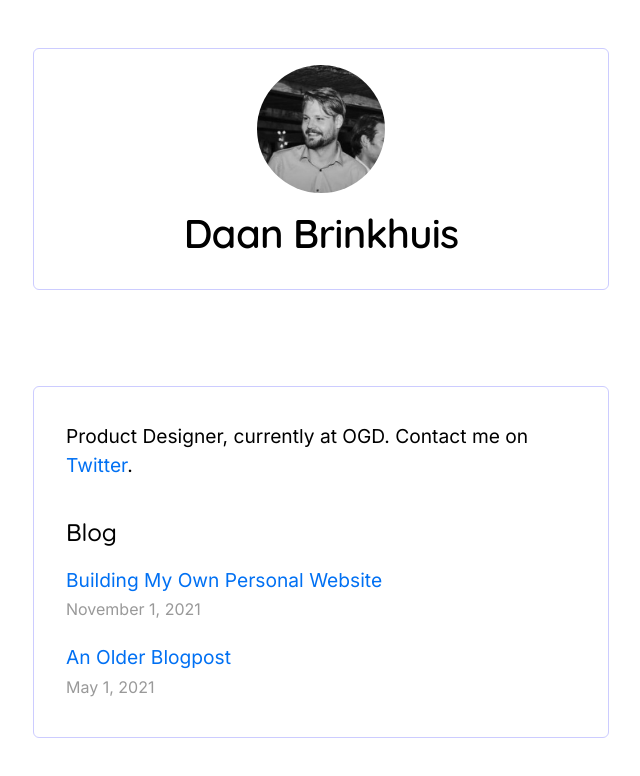
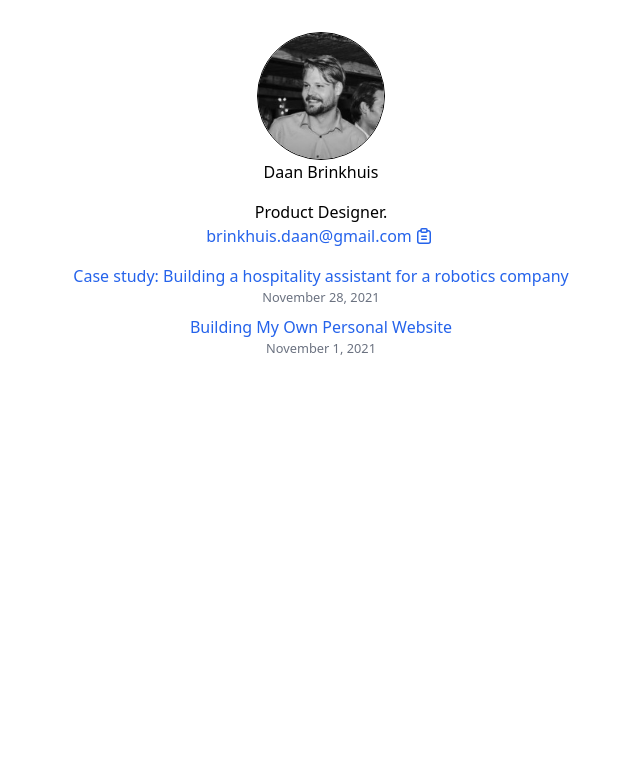
Before and after one commit to Daabri/personal-website, a Next.js app: page / in a window 1280 px wide. Shown: the top 776 px of the page, without its empty margins (319-959 px from the left). Built offline with nearby package versions, Linux system fonts and the light colour scheme.

Commit message:
Implement TailwindCSS

```diff
--- a/components/layout.js
+++ b/components/layout.js
@@ -1,6 +1,4 @@
 import Head from 'next/head'
-import styles from './layout.module.css'
-import utilStyles from '../styles/utils.module.css'
 import Link from 'next/link'
 
 const name = 'Daan Brinkhuis'
@@ -8,8 +6,9 @@ export const siteTitle = 'Daan Brinkhuis'
 
 export default function Layout({ children, home }) {
 	return (
-		<>
-			<div className={styles.container}>
+		<div className="my-8 w-full flex flex-col gap-4 items-center">
+			{/* Header */}
+			<div className="w-1/2 max-w-xl">
 				<Head>
 					<link rel="icon" href="/favicon.ico" />
 					<meta
@@ -25,15 +24,10 @@ export default function Layout({ children, home }) {
 					<meta name="og:title" content={siteTitle} />
 					<meta name="twitter:card" content="summary_large_image" />
 				</Head>
-				<header className={styles.header}>
+				<header className="flex flex-col items-center">
 					{home ? (
-						<>
-							<img
-								src="/images/profile.jpg"
-								className={`${styles.headerHomeImage} ${utilStyles.borderCircle}`}
-								alt={name}
-							/>
-							<h1 className={utilStyles.heading2Xl}>{name}</h1>
+						<><img src="/images/profile.jpg" className="w-32 h-32 rounded-full border border-black" alt={name} />
+							<h1>{name}</h1>
 						</>
 					) : (
 						<>
@@ -41,30 +35,32 @@ export default function Layout({ children, home }) {
 								<a>
 									<img
 										src="/images/profile.jpg"
-										className={`${styles.headerImage} ${utilStyles.borderCircle}`}
+										className="w-32 h-32 rounded-full border border-black"
 										alt={name}
 									/>
 								</a>
 							</Link>
-							<h2 className={utilStyles.headingLg}>
+							<h2>
 								<Link href="/">
-									<a className={utilStyles.colorInherit}>{name}</a>
+									<a>{name}</a>
 								</Link>
 							</h2>
 						</>
 					)}
 				</header>
 			</div>
-			<div className={styles.container}>
-				<main>{children}</main>
+
+			{/* Content */}
+			<div className="w-1/2 max-w-xl">
+				<main className="flex flex-col gap-4">{children}</main>
 				{!home && (
-					<div className={styles.backToHome}>
+					<div className="ml-12 text-blue-600 hover:text-blue-500">
 						<Link href="/">
 							<a>← Back to home</a>
 						</Link>
 					</div>
 				)}
 			</div>
-		</>
+		</div>
 	)
 }
--- a/components/layout.module.css
+++ /dev/null
@@ -1,27 +0,0 @@
-.container {
-	max-width: 36rem;
-	padding: 1rem 2rem;
-	margin: 3rem auto 6rem;
-	border: 1px solid rgb(204,204,255);
-	border-radius: 6px;
-}
-
-.header {
-	display: flex;
-	flex-direction: column;
-	align-items: center;
-}
-
-.headerImage {
-	width: 6rem;
-	height: 6rem;
-}
-
-.headerHomeImage {
-	width: 8rem;
-	height: 8rem;
-}
-
-.backToHome {
-	margin: 3rem 0 0;
-}
--- a/pages/_app.js
+++ b/pages/_app.js
@@ -1,4 +1,4 @@
-import '../styles/global.css'
+import '../styles/global.css';
 
 export default function App({ Component, pageProps }) {
 	return <Component {...pageProps} />
--- a/pages/index.js
+++ b/pages/index.js
@@ -2,7 +2,7 @@ import Head from 'next/head'
 import Link from 'next/link'
 import Layout, { siteTitle } from '../components/layout'
 import Date from '../components/date'
-import utilStyles from '../styles/utils.module.css'
+// import utilStyles from '../styles/utils.module.css'
 
 import { getSortedPostsData } from '../lib/posts'
 
@@ -15,27 +15,38 @@ export async function getStaticProps() {
   }
 }
 
+export function ClipboardIcon({ color }) {
+  return (
+    <svg className="stroke-current" width="24" height="24" viewBox="0 0 24 24" fill="none" xmlns="http://www.w3.org/2000/svg">
+      <path d="M9 6.75H7.75C6.64543 6.75 5.75 7.64543 5.75 8.75V17.25C5.75 18.3546 6.64543 19.25 7.75 19.25H16.25C17.3546 19.25 18.25 18.3546 18.25 17.25V8.75C18.25 7.64543 17.3546 6.75 16.25 6.75H15" stroke={color} strokeWidth="1.5" strokeLinecap="round" strokeLinejoin="round" />
+      <path d="M14 8.25H10C9.44772 8.25 9 7.80228 9 7.25V5.75C9 5.19772 9.44772 4.75 10 4.75H14C14.5523 4.75 15 5.19772 15 5.75V7.25C15 7.80228 14.5523 8.25 14 8.25Z" stroke={color} strokeWidth="1.5" strokeLinecap="round" strokeLinejoin="round" />
+      <path d="M9.75 12.25H14.25" stroke={color} strokeWidth="1.5" strokeLinecap="round" strokeLinejoin="round" />
+      <path d="M9.75 15.25H14.25" stroke={color} strokeWidth="1.5" strokeLinecap="round" strokeLinejoin="round" />
+    </svg>
+  )
+}
+
 export default function Home({ allPostsData }) {
   return (
     <Layout home>
       <Head>
         <title>{siteTitle}</title>
       </Head>
-      <section className={utilStyles.headingMd}>
-        <p>
-          Product Designer, currently at OGD. Contact me on <a href="https://twitter.com/daabri">Twitter</a>.
+
+      <section>
+        <p className="flex flex-col justify-center items-center w-full">
+          Product Designer. <span className="flex cursor-pointer text-blue-600 hover:text-blue-500" onClick={() => { navigator.clipboard.writeText("brinkhuis.daan@gmail.com") }}>brinkhuis.daan@gmail.com<ClipboardIcon /></span>
         </p>
       </section>
-      <section className={`${utilStyles.headingMd} ${utilStyles.padding1px}`}>
-        <h2 className={utilStyles.headingLg}>Blog</h2>
-        <ul className={utilStyles.list}>
+
+      <section>
+        <ul className="flex flex-col gap-2">
           {allPostsData.map(({ id, date, title }) => (
-            <li className={utilStyles.listItem} key={id}>
+            <li className="flex flex-col items-center text-blue-600" key={id}>
               <Link href={`/posts/${id}`}>
                 <a>{title}</a>
               </Link>
-              <br />
-              <small className={utilStyles.lightText}>
+              <small className="text-gray-500 font-medium">
                 <Date dateString={date} />
               </small>
             </li>
--- a/pages/posts/[id].js
+++ b/pages/posts/[id].js
@@ -2,7 +2,6 @@ import Head from 'next/head'
 import { getAllPostIds, getPostData } from '../../lib/posts'
 import Layout from '../../components/layout'
 import Date from '../../components/date'
-import utilStyles from '../../styles/utils.module.css'
 
 export async function getStaticProps({ params }) {
 	const postData = await getPostData(params.id)
@@ -28,8 +27,8 @@ export default function Post({ postData }) {
 				<title>{postData.title}</title>
 			</Head>
 			<article>
-				<h1 className={utilStyles.headingXl}>{postData.title}</h1>
-				<div className={utilStyles.lightText}>
+				<h1>{postData.title}</h1>
+				<div>
 					<Date dateString={postData.date} />
 				</div>
 				<div dangerouslySetInnerHTML={{ __html: postData.contentHtml }} />
--- /dev/null
+++ b/postcss.config.js
@@ -0,0 +1,6 @@
+module.exports = {
+  plugins: {
+    tailwindcss: {},
+    autoprefixer: {},
+  },
+}
--- a/posts/an-older-blogpost.md
+++ /dev/null
@@ -1,6 +0,0 @@
----
-title: 'An Older Blogpost'
-date: '2021-05-01'
----
-
-Something I did a long time ago.
--- /dev/null
+++ b/posts/case-study-festo.md
@@ -0,0 +1,6 @@
+---
+title: 'Case study: Building a hospitality assistant for a robotics company'
+date: '2021-11-28'
+---
+
+Something I did a long time ago.
--- a/styles/global.css
+++ b/styles/global.css
@@ -1,39 +1,4 @@
-@import url("https://fonts.googleapis.com/css2?family=Quicksand:wght@300..700&display=swap");
-@import url("https://fonts.googleapis.com/css2?family=Inter:wght@100..900&display=swap");
-
-html,
-body {
-	padding: 0;
-	margin: 0;
-	font-family: Inter, sans-serif;
-	line-height: 1.6;
-	font-size: 16px;
-}
-
-* {
-	box-sizing: border-box;
-}
-
-h1,
-h2,
-h3,
-h4,
-h5,
-h6 {
-	font-family: Quicksand, sans-serif;
-	font-weight: 500;
-}
-
-a {
-	color: #0070f3;
-	text-decoration: none;
-}
-
-a:hover {
-	text-decoration: underline;
-}
-
-img {
-	max-width: 100%;
-	display: block;
-}
+/* ./styles/globals.css */
+@tailwind base;
+@tailwind components;
+@tailwind utilities;
--- a/styles/utils.module.css
+++ /dev/null
@@ -1,52 +0,0 @@
-.heading2Xl {
-	font-size: 2.5rem;
-	line-height: 1.2;
-	font-weight: 600;
-	letter-spacing: -0.05rem;
-	margin: 1rem 0;
-}
-
-.headingXl {
-	font-size: 2rem;
-	line-height: 1.3;
-	font-weight: 600;
-	letter-spacing: -0.05rem;
-	margin: 1rem 0;
-}
-
-.headingLg {
-	font-size: 1.5rem;
-	line-height: 1.4;
-	margin: 1rem 0;
-}
-
-.headingMd {
-	font-size: 1.2rem;
-	line-height: 1.5;
-}
-
-.borderCircle {
-	border-radius: 9999px;
-}
-
-.colorInherit {
-	color: inherit;
-}
-
-.padding1px {
-	padding-top: 1px;
-}
-
-.list {
-	list-style: none;
-	padding: 0;
-	margin: 0;
-}
-
-.listItem {
-	margin: 0 0 1.25rem;
-}
-
-.lightText {
-	color: #999;
-}
--- /dev/null
+++ b/tailwind.config.js
@@ -0,0 +1,11 @@
+module.exports = {
+  purge: ['./pages/**/*.{js,ts,jsx,tsx}', './components/**/*.{js,ts,jsx,tsx}'],
+  darkMode: false, // or 'media' or 'class'
+  theme: {
+    extend: {},
+  },
+  variants: {
+    extend: {},
+  },
+  plugins: [],
+}
```
Also changed, not shown: package.json (+8 -2 lines), 1 other file (tests, documents, lock files or other folders).
